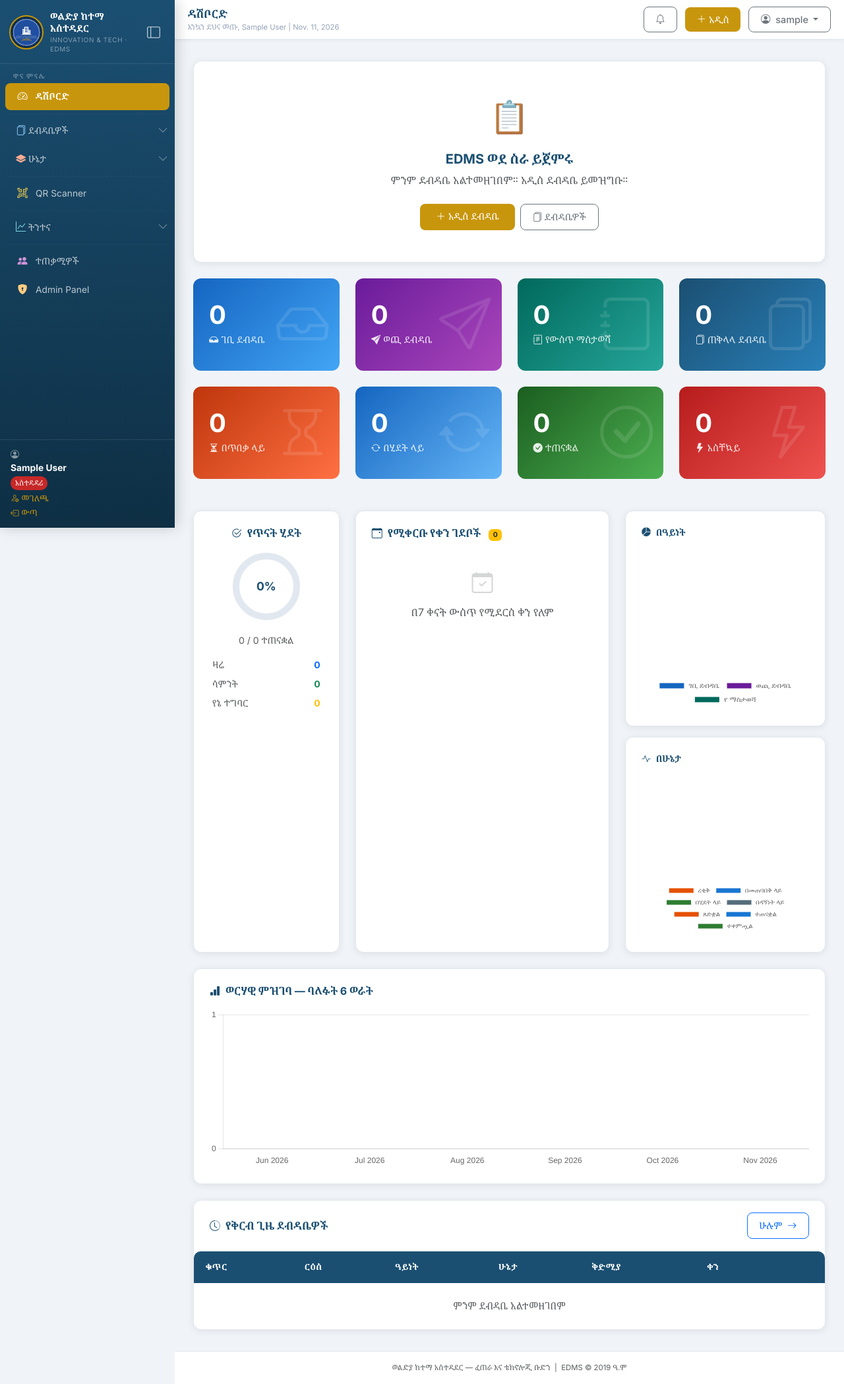
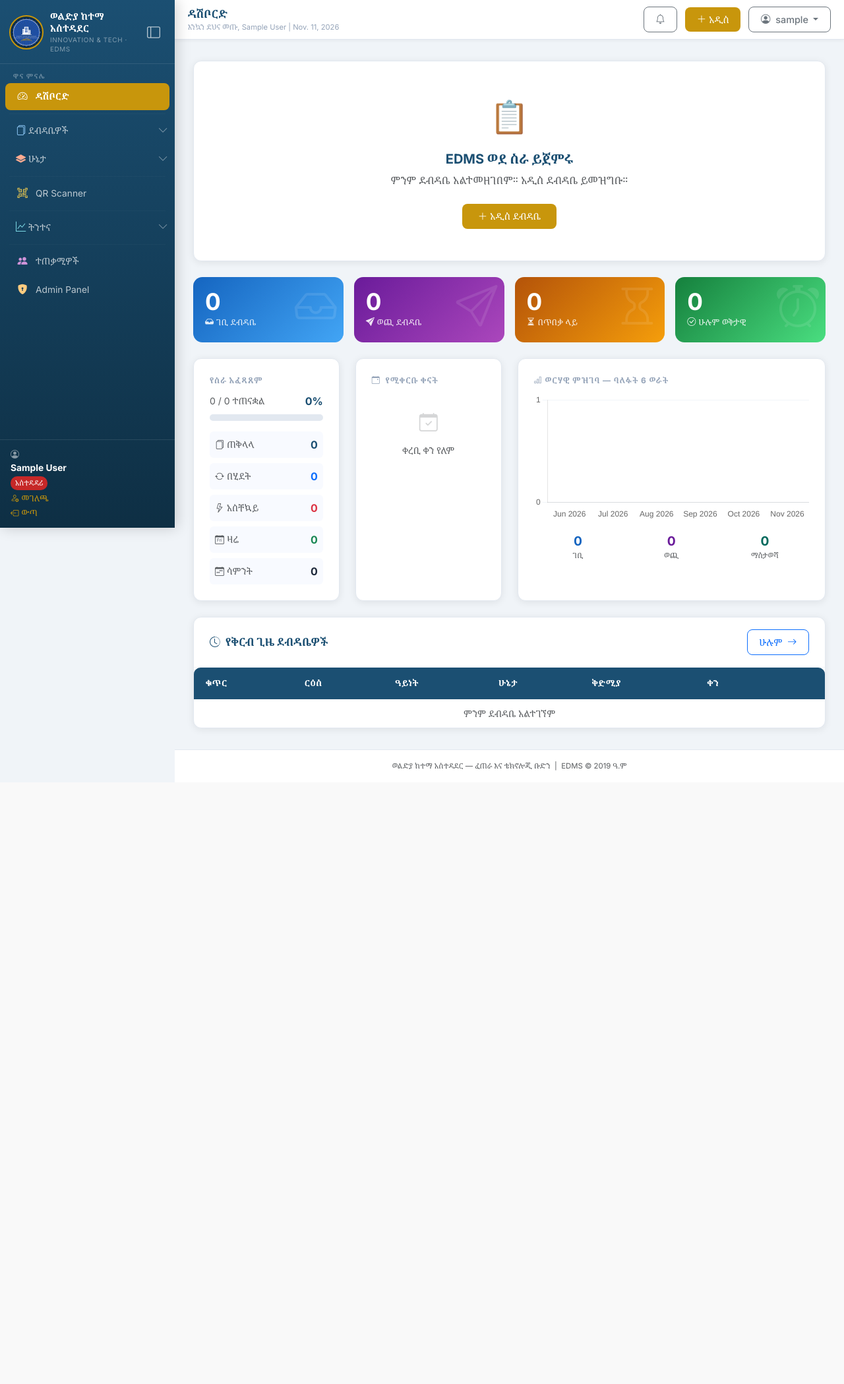
Before and after one commit to mulehaile67522-ui/woldiya_edms, a Django app: page / in a window 1280 px wide. Shown: the whole page at 66% size. After the commit the page ends 1168 px from the top, so only its background shows below. Run offline with Django 5.2, Linux system fonts and the light colour scheme; the visitor is signed in with stand-in values (Sample User, id 1); data comes from the database, SQL or seed files in the repository; data that the repository does not hold is empty.

Commit message:
Redesign dashboard - simple smart clean linear progress

```diff
--- a/templates/documents/dashboard.html
+++ b/templates/documents/dashboard.html
@@ -6,20 +6,34 @@
 
 {% block extra_css %}
 <style>
-  .g-incoming { background:linear-gradient(135deg,#1565c0,#42a5f5); }
-  .g-outgoing { background:linear-gradient(135deg,#6a1b9a,#ab47bc); }
-  .g-internal { background:linear-gradient(135deg,#00695c,#26a69a); }
-  .g-total    { background:linear-gradient(135deg,#1b4f72,#2980b9); }
-  .g-pending  { background:linear-gradient(135deg,#bf360c,#ff7043); }
-  .g-progress { background:linear-gradient(135deg,#1565c0,#64b5f6); }
-  .g-done     { background:linear-gradient(135deg,#1b5e20,#4caf50); }
-  .g-urgent   { background:linear-gradient(135deg,#b71c1c,#ef5350); }
-  .deadline-item { border-left:3px solid var(--brand-gold); padding:8px 12px; background:#fffbf0; border-radius:0 8px 8px 0; margin-bottom:8px; }
-  .deadline-item.critical { border-left-color:#dc2626; background:#fff5f5; }
-  .deadline-item.today    { border-left-color:#d97706; background:#fffbeb; }
-  .days-badge { font-size:.7rem; font-weight:700; padding:2px 8px; border-radius:20px; }
-  .progress-ring-wrap { position:relative; display:inline-flex; align-items:center; justify-content:center; }
-  .progress-ring-wrap span { position:absolute; font-size:1.1rem; font-weight:800; color:var(--brand); }
+  /* KPI Cards */
+  .kpi-card {
+    border-radius: 14px; padding: 20px 18px;
+    color: #fff; position: relative; overflow: hidden;
+    transition: transform .18s, box-shadow .18s;
+    cursor: default;
+  }
+  .kpi-card:hover { transform: translateY(-3px); box-shadow: 0 8px 24px rgba(0,0,0,.18); }
+  .kpi-card .num { font-size: 2.2rem; font-weight: 900; line-height: 1; }
+  .kpi-card .lbl { font-size: .82rem; opacity: .88; margin-top: 4px; }
+  .kpi-card .ico { position: absolute; right: 10px; bottom: 6px; font-size: 4rem; opacity: .10; }
+
+  /* Progress bar */
+  .prog-wrap { background: #e2e8f0; border-radius: 20px; height: 10px; overflow: hidden; }
+  .prog-fill  { height: 100%; border-radius: 20px; background: linear-gradient(90deg,#1b4f72,#2980b9); transition: width .6s ease; }
+
+  /* Deadline items */
+  .dl-item { border-left: 4px solid var(--brand-gold); border-radius: 0 10px 10px 0;
+             background: #fffbf0; padding: 10px 14px; margin-bottom: 8px; }
+  .dl-item.overdue { border-left-color: #dc2626; background: #fff5f5; }
+  .dl-item.today   { border-left-color: #d97706; background: #fffbeb; }
+
+  /* Recent table */
+  .rt td { padding: 11px 14px !important; font-size: .88rem !important; }
+
+  /* Section title */
+  .st { font-size: .75rem; font-weight: 700; letter-spacing: .9px;
+        text-transform: uppercase; color: #94a3b8; margin-bottom: 10px; }
 </style>
 {% endblock %}
 
@@ -28,11 +42,8 @@
 {% if overdue > 0 %}
 <div class="alert alert-danger d-flex gap-3 align-items-center mb-4 no-print">
   <i class="bi bi-alarm-fill fs-4 flex-shrink-0"></i>
-  <div><strong>ማስጠንቀቂያ!</strong>
-    <a href="{% url 'overdue_documents' %}" class="alert-link fw-bold">{{ overdue }} ደብዳቤ</a>
-    ጊዜው አልፏቸዋል — ወዲያውኑ እርምጃ ይውሰዱ።
-  </div>
-  <a href="{% url 'overdue_documents' %}" class="btn btn-sm btn-danger ms-auto no-print">ይመልከቱ <i class="bi bi-arrow-right ms-1"></i></a>
+  <div><strong>{{ overdue }} ደብዳቤ ጊዜ አልፏቸዋል!</strong> — ወዲያውኑ ክትትል ያስፈልጋቸዋል።</div>
+  <a href="{% url 'overdue_documents' %}" class="btn btn-sm btn-danger ms-auto no-print">ይመልከቱ</a>
 </div>
 {% endif %}
 
@@ -40,189 +51,193 @@
 <div class="page-card p-5 text-center mb-4">
   <div style="font-size:3rem;" class="mb-3">📋</div>
   <h5 class="fw-bold mb-2" style="color:var(--brand);">EDMS ወደ ስራ ይጀምሩ</h5>
-  <p class="text-muted mb-4 mx-auto" style="max-width:480px;">ምንም ደብዳቤ አልተመዘገበም። አዲስ ደብዳቤ ይመዝግቡ።</p>
-  <div class="d-flex gap-2 justify-content-center flex-wrap no-print">
-    {% if user_can_edit %}
-    <a href="{% url 'document_create' %}" class="btn btn-gold px-4"><i class="bi bi-plus-lg me-1"></i>አዲስ ደብዳቤ</a>
+  <p class="text-muted mb-4">ምንም ደብዳቤ አልተመዘገበም። አዲስ ደብዳቤ ይመዝግቡ።</p>
+  {% if user_can_create %}
+  <a href="{% url 'document_create' %}" class="btn btn-gold px-4">
+    <i class="bi bi-plus-lg me-1"></i>አዲስ ደብዳቤ
+  </a>
   {% endif %}
-    <a href="{% url 'document_list' %}" class="btn btn-outline-secondary"><i class="bi bi-files me-1"></i>ደብዳቤዎች</a>
-  </div>
 </div>
 {% endif %}
 
-<!-- ── Stat Cards Row 1 ── -->
-<div class="row g-4 mb-4">
+<!-- ── Row 1: 4 KPI cards ── -->
+<div class="row g-3 mb-4">
   <div class="col-6 col-md-3">
     <a href="{% url 'document_list' %}?doc_type=INCOMING" class="text-decoration-none">
-      <div class="stat-card g-incoming"><div class="s-val">{{ incoming }}</div><div class="s-lbl"><i class="bi bi-inbox-fill me-1"></i>ገቢ ደብዳቤ</div><div class="bg-icon"><i class="bi bi-inbox"></i></div></div>
+      <div class="kpi-card" style="background:linear-gradient(135deg,#1565c0,#42a5f5);">
+        <div class="num">{{ incoming }}</div>
+        <div class="lbl"><i class="bi bi-inbox-fill me-1"></i>ገቢ ደብዳቤ</div>
+        <div class="ico"><i class="bi bi-inbox"></i></div>
+      </div>
     </a>
   </div>
   <div class="col-6 col-md-3">
     <a href="{% url 'document_list' %}?doc_type=OUTGOING" class="text-decoration-none">
-      <div class="stat-card g-outgoing"><div class="s-val">{{ outgoing }}</div><div class="s-lbl"><i class="bi bi-send-fill me-1"></i>ወጪ ደብዳቤ</div><div class="bg-icon"><i class="bi bi-send"></i></div></div>
+      <div class="kpi-card" style="background:linear-gradient(135deg,#6a1b9a,#ab47bc);">
+        <div class="num">{{ outgoing }}</div>
+        <div class="lbl"><i class="bi bi-send-fill me-1"></i>ወጪ ደብዳቤ</div>
+        <div class="ico"><i class="bi bi-send"></i></div>
+      </div>
     </a>
   </div>
   <div class="col-6 col-md-3">
-    <a href="{% url 'document_list' %}?doc_type=INTERNAL" class="text-decoration-none">
-      <div class="stat-card g-internal"><div class="s-val">{{ internal }}</div><div class="s-lbl"><i class="bi bi-journal-text me-1"></i>የውስጥ ማስታወሻ</div><div class="bg-icon"><i class="bi bi-journal"></i></div></div>
+    <a href="{% url 'document_list' %}?status=PENDING" class="text-decoration-none">
+      <div class="kpi-card" style="background:linear-gradient(135deg,#b45309,#f59e0b);">
+        <div class="num">{{ pending }}</div>
+        <div class="lbl"><i class="bi bi-hourglass-split me-1"></i>በጥበቃ ላይ</div>
+        <div class="ico"><i class="bi bi-hourglass"></i></div>
+      </div>
     </a>
   </div>
   <div class="col-6 col-md-3">
-    <a href="{% url 'document_list' %}" class="text-decoration-none">
-      <div class="stat-card g-total"><div class="s-val">{{ total }}</div><div class="s-lbl"><i class="bi bi-files me-1"></i>ጠቅላላ ደብዳቤ</div><div class="bg-icon"><i class="bi bi-files"></i></div></div>
+    <a href="{% url 'overdue_documents' %}" class="text-decoration-none">
+      <div class="kpi-card" style="background:linear-gradient(135deg,{% if overdue > 0 %}#b91c1c,#f87171{% else %}#15803d,#4ade80{% endif %});">
+        <div class="num">{{ overdue }}</div>
+        <div class="lbl">
+          {% if overdue > 0 %}<i class="bi bi-alarm-fill me-1"></i>ጊዜ ያለፋቸው
+          {% else %}<i class="bi bi-check-circle me-1"></i>ሁሉም ወቅታዊ{% endif %}
+        </div>
+        <div class="ico"><i class="bi bi-alarm"></i></div>
+      </div>
     </a>
   </div>
 </div>
 
-<!-- ── Stat Cards Row 2 ── -->
-<div class="row g-4 mb-5">
-  <div class="col-6 col-md-3">
-    <a href="{% url 'document_list' %}?status=PENDING" class="text-decoration-none">
-      <div class="stat-card g-pending"><div class="s-val">{{ pending }}</div><div class="s-lbl"><i class="bi bi-hourglass-split me-1"></i>በጥበቃ ላይ</div><div class="bg-icon"><i class="bi bi-hourglass"></i></div></div>
-    </a>
+<!-- ── Row 2: Progress + Deadlines + Chart ── -->
+<div class="row g-4 mb-4">
+
+  <!-- Progress + mini stats -->
+  <div class="col-md-4 col-lg-3">
+    <div class="page-card p-4 h-100">
+      <div class="st">የስራ አፈጻጸም</div>
+
+      <!-- Linear progress bar -->
+      <div class="mb-3">
+        <div class="d-flex justify-content-between align-items-center mb-2">
+          <span class="small text-muted">{{ completed }} / {{ total }} ተጠናቋል</span>
+          <span class="fw-bold" style="color:var(--brand);">{{ completion_pct }}%</span>
         </div>
-  <div class="col-6 col-md-3">
-    <a href="{% url 'document_list' %}?status=IN_PROGRESS" class="text-decoration-none">
-      <div class="stat-card g-progress"><div class="s-val">{{ in_progress }}</div><div class="s-lbl"><i class="bi bi-arrow-repeat me-1"></i>በሂደት ላይ</div><div class="bg-icon"><i class="bi bi-arrow-repeat"></i></div></div>
-    </a>
-  </div>
-  <div class="col-6 col-md-3">
-    <a href="{% url 'document_list' %}?status=COMPLETED" class="text-decoration-none">
-      <div class="stat-card g-done"><div class="s-val">{{ completed }}</div><div class="s-lbl"><i class="bi bi-check-circle-fill me-1"></i>ተጠናቋል</div><div class="bg-icon"><i class="bi bi-check-circle"></i></div></div>
-    </a>
-  </div>
-  <div class="col-6 col-md-3">
-    <a href="{% url 'document_list' %}?priority=URGENT" class="text-decoration-none">
-      <div class="stat-card g-urgent"><div class="s-val">{{ urgent }}</div><div class="s-lbl"><i class="bi bi-lightning-fill me-1"></i>አስቸኳይ</div><div class="bg-icon"><i class="bi bi-lightning"></i></div></div>
-    </a>
+        <div class="prog-wrap">
+          <div class="prog-fill" style="width:{{ completion_pct }}%;"></div>
         </div>
       </div>
 
-<!-- ── Progress + Today/Week/My + Deadlines ── -->
-<div class="row g-4 mb-4">
-
-  <!-- Completion progress ring -->
-  <div class="col-md-4 col-lg-3">
-    <div class="page-card p-4 h-100 text-center">
-      <h6 class="fw-bold mb-3" style="color:var(--brand);">
-        <i class="bi bi-check2-circle me-2"></i>የጥናት ሂደት
-      </h6>
-      <div class="progress-ring-wrap mb-3">
-        <svg width="110" height="110" viewBox="0 0 110 110">
-          <circle cx="55" cy="55" r="46" fill="none" stroke="#e2e8f0" stroke-width="10"/>
-          <circle cx="55" cy="55" r="46" fill="none" stroke="#2e7d32" stroke-width="10"
-                  stroke-dasharray="289"
-                  stroke-dashoffset="{{ completion_pct|default:0|add:0 }}"
-                  id="progressRing"
-                  stroke-linecap="round"
-                  transform="rotate(-90 55 55)"/>
-        </svg>
-        <span id="progressPct">{{ completion_pct }}%</span>
+      <!-- Status pills -->
+      <div class="d-flex flex-column gap-2 mt-3">
+        <div class="d-flex justify-content-between align-items-center p-2 rounded" style="background:#f8faff;">
+          <span class="small text-muted"><i class="bi bi-files me-1"></i>ጠቅላላ</span>
+          <strong style="color:var(--brand);">{{ total }}</strong>
         </div>
-      <div class="text-muted small">{{ completed }} / {{ total }} ተጠናቋል</div>
-      <div class="mt-3 d-flex gap-2 flex-column">
-        <div class="d-flex justify-content-between small px-1">
-          <span class="text-muted">ዛሬ</span><strong class="text-primary">{{ today_docs }}</strong>
+        <div class="d-flex justify-content-between align-items-center p-2 rounded" style="background:#f8faff;">
+          <span class="small text-muted"><i class="bi bi-arrow-repeat me-1"></i>በሂደት</span>
+          <strong class="text-primary">{{ in_progress }}</strong>
         </div>
-        <div class="d-flex justify-content-between small px-1">
-          <span class="text-muted">ሳምንት</span><strong class="text-success">{{ week_docs }}</strong>
+        <div class="d-flex justify-content-between align-items-center p-2 rounded" style="background:#f8faff;">
+          <span class="small text-muted"><i class="bi bi-lightning me-1"></i>አስቸኳይ</span>
+          <strong class="text-danger">{{ urgent }}</strong>
         </div>
-        <div class="d-flex justify-content-between small px-1">
-          <span class="text-muted">የኔ ተግባር</span><strong class="text-warning">{{ my_docs }}</strong>
+        <div class="d-flex justify-content-between align-items-center p-2 rounded" style="background:#f8faff;">
+          <span class="small text-muted"><i class="bi bi-calendar-day me-1"></i>ዛሬ</span>
+          <strong class="text-success">{{ today_docs }}</strong>
+        </div>
+        <div class="d-flex justify-content-between align-items-center p-2 rounded" style="background:#f8faff;">
+          <span class="small text-muted"><i class="bi bi-calendar-week me-1"></i>ሳምንት</span>
+          <strong>{{ week_docs }}</strong>
         </div>
       </div>
     </div>
   </div>
 
-  <!-- Upcoming deadlines -->
-  <div class="col-md-8 col-lg-5">
+  <!-- Deadlines panel -->
+  <div class="col-md-4 col-lg-3">
     <div class="page-card p-4 h-100">
-      <h6 class="fw-bold mb-3" style="color:var(--brand);">
-        <i class="bi bi-calendar-event me-2"></i>የሚቀርቡ የቀን ገደቦች
-        <span class="badge bg-warning text-dark ms-2" style="font-size:.65rem;">{{ deadline_soon|length }}</span>
-      </h6>
+      <div class="st">
+        <i class="bi bi-calendar-event me-1"></i>
+        የሚቀርቡ ቀናት
+        {% if deadline_soon %}<span class="badge bg-warning text-dark ms-1">{{ deadline_soon|length }}</span>{% endif %}
+      </div>
       {% for doc in deadline_soon %}
-        {% with days=doc.due_date|timeuntil %}
-        <div class="deadline-item {% if doc.due_date == today %}today{% elif doc.due_date < today %}critical{% endif %}">
-          <div class="d-flex justify-content-between align-items-start gap-2">
-            <div style="min-width:0;">
-              <a href="{% url 'document_detail' doc.pk %}" class="text-decoration-none fw-semibold text-dark" style="font-size:.86rem;">
-                {{ doc.title|truncatechars:40 }}
+      <div class="dl-item {% if doc.due_date == today %}today{% endif %}">
+        <a href="{% url 'document_detail' doc.pk %}" class="text-decoration-none">
+          <div class="fw-medium text-dark" style="font-size:.82rem;">{{ doc.title|truncatechars:30 }}</div>
         </a>
-              <div class="text-muted" style="font-size:.75rem;">{{ doc.reference_number }}</div>
-            </div>
-            <div class="flex-shrink-0 text-end">
-              <div class="days-badge {% if doc.due_date == today %}bg-warning text-dark{% elif doc.due_date < today %}bg-danger text-white{% else %}bg-info text-white{% endif %}">
+        <div class="d-flex justify-content-between mt-1">
+          <code class="text-primary" style="font-size:.72rem;">{{ doc.reference_number }}</code>
+          <span class="badge {% if doc.due_date == today %}bg-warning text-dark{% else %}bg-info{% endif %}" style="font-size:.62rem;">
             {{ doc.due_date }}
-              </div>
-              <div class="text-muted mt-1" style="font-size:.7rem;">{{ doc.get_status_display }}</div>
+          </span>
         </div>
       </div>
-        </div>
-        {% endwith %}
       {% empty %}
       <div class="text-center text-muted py-4">
-          <i class="bi bi-calendar-check fs-2 d-block mb-2 opacity-25"></i>
-          በ7 ቀናት ውስጥ የሚደርስ ቀን የለም
+        <i class="bi bi-calendar-check fs-3 d-block mb-2 opacity-25"></i>
+        <small>ቀረቢ ቀን የለም</small>
       </div>
       {% endfor %}
       {% if overdue > 0 %}
-      <a href="{% url 'overdue_documents' %}" class="btn btn-sm btn-outline-danger w-100 mt-2">
-        <i class="bi bi-alarm me-1"></i>{{ overdue }} ጊዜ ያለፋቸው ይመልከቱ
+      <a href="{% url 'overdue_documents' %}" class="btn btn-sm btn-outline-danger w-100 mt-2 no-print">
+        <i class="bi bi-alarm me-1"></i>{{ overdue }} ዘግይቷ
       </a>
       {% endif %}
     </div>
   </div>
 
-  <!-- Charts: type + status -->
-  <div class="col-lg-4">
-    <div class="page-card p-4 mb-3">
-      <h6 class="fw-bold mb-2" style="color:var(--brand);font-size:.85rem;">
-        <i class="bi bi-pie-chart-fill me-2"></i>በዓይነት
-      </h6>
-      <canvas id="typeChart" height="150"></canvas>
+  <!-- Monthly chart -->
+  <div class="col-md-4 col-lg-6">
+    <div class="page-card p-4 h-100">
+      <div class="st"><i class="bi bi-bar-chart me-1"></i>ወርሃዊ ምዝገባ — ባለፉት 6 ወራት</div>
+      <canvas id="monthlyChart" height="140"></canvas>
+      <!-- Doc type row -->
+      <div class="row g-2 mt-2 text-center">
+        <div class="col-4">
+          <div class="fw-bold" style="font-size:1.2rem;color:#1565c0;">{{ incoming }}</div>
+          <div class="text-muted" style="font-size:.72rem;">ገቢ</div>
         </div>
-    <div class="page-card p-4">
-      <h6 class="fw-bold mb-2" style="color:var(--brand);font-size:.85rem;">
-        <i class="bi bi-activity me-2"></i>በሁኔታ
-      </h6>
-      <canvas id="statusChart" height="150"></canvas>
+        <div class="col-4">
+          <div class="fw-bold" style="font-size:1.2rem;color:#6a1b9a;">{{ outgoing }}</div>
+          <div class="text-muted" style="font-size:.72rem;">ወጪ</div>
+        </div>
+        <div class="col-4">
+          <div class="fw-bold" style="font-size:1.2rem;color:#00695c;">{{ internal }}</div>
+          <div class="text-muted" style="font-size:.72rem;">ማስታወሻ</div>
+        </div>
+      </div>
     </div>
   </div>
 </div>
 
-<!-- ── Monthly bar chart ── -->
-<div class="page-card p-4 mb-4">
-  <h6 class="fw-bold mb-3" style="color:var(--brand);">
-    <i class="bi bi-bar-chart-fill me-2"></i>ወርሃዊ ምዝገባ — ባለፉት 6 ወራት
-  </h6>
-  <canvas id="monthlyChart" height="80"></canvas>
-</div>
-
-<!-- ── Recent Documents ── -->
+<!-- ── Row 3: Recent documents ── -->
 <div class="page-card">
   <div class="card-head">
     <h6><i class="bi bi-clock-history me-2"></i>የቅርብ ጊዜ ደብዳቤዎች</h6>
-    <a href="{% url 'document_list' %}" class="btn btn-sm btn-outline-primary">ሁሉም <i class="bi bi-arrow-right ms-1"></i></a>
+    <a href="{% url 'document_list' %}" class="btn btn-sm btn-outline-primary no-print">
+      ሁሉም <i class="bi bi-arrow-right ms-1"></i>
+    </a>
   </div>
   <div class="table-responsive">
-    <table class="edms-table">
+    <table class="edms-table rt">
       <thead>
-        <tr><th>ቁጥር</th><th>ርዕስ</th><th>ዓይነት</th><th>ሁኔታ</th><th>ቅድሚያ</th><th>ቀን</th><th></th></tr>
+        <tr><th>ቁጥር</th><th>ርዕስ</th><th>ዓይነት</th><th>ሁኔታ</th><th>ቅድሚያ</th><th>ቀን</th><th class="no-print"></th></tr>
       </thead>
       <tbody>
         {% for doc in recent_docs %}
         <tr>
-          <td><code class="text-primary fw-semibold">{{ doc.reference_number }}</code></td>
-          <td style="max-width:190px;" class="text-truncate" title="{{ doc.title }}">{{ doc.title }}</td>
+          <td><a href="{% url 'document_detail' doc.pk %}" class="text-decoration-none">
+            <code class="text-primary fw-bold" style="font-size:.8rem;">{{ doc.reference_number }}</code>
+          </a></td>
+          <td style="max-width:180px;" class="text-truncate fw-medium">{{ doc.title }}</td>
           <td><span class="eb eb-{{ doc.doc_type }}">{{ doc.get_doc_type_display }}</span></td>
           <td><span class="eb eb-{{ doc.status }}">{{ doc.get_status_display }}</span></td>
           <td><span class="eb eb-{{ doc.priority }}">{{ doc.get_priority_display }}</span></td>
-          <td class="text-muted" style="font-size:.78rem;">{{ doc.created_at|date:"d/m/Y" }}</td>
-          <td><a href="{% url 'document_detail' doc.pk %}" class="btn btn-sm btn-outline-primary py-0 px-2"><i class="bi bi-eye"></i></a></td>
+          <td class="text-muted" style="font-size:.8rem;white-space:nowrap;">{{ doc.created_at|date:"d/m/Y" }}</td>
+          <td class="no-print">
+            <a href="{% url 'document_detail' doc.pk %}" class="btn btn-sm btn-outline-primary py-0 px-2">
+              <i class="bi bi-eye"></i>
+            </a>
+          </td>
         </tr>
         {% empty %}
-        <tr><td colspan="7" class="text-center text-muted py-4">ምንም ደብዳቤ አልተመዘገበም</td></tr>
+        <tr><td colspan="7" class="text-center text-muted py-4">ምንም ደብዳቤ አልተገኘም</td></tr>
         {% endfor %}
       </tbody>
     </table>
@@ -234,44 +249,26 @@
 {% block extra_js %}
 <script src="https://cdn.jsdelivr.net/npm/chart.js@4.4.3/dist/chart.umd.min.js"></script>
 <script>
-// Progress ring
-const pct = {{ completion_pct }};
-const circ = 2 * Math.PI * 46;
-document.getElementById('progressRing').style.strokeDashoffset = circ * (1 - pct / 100);
-
-// Monthly bar chart
 new Chart(document.getElementById('monthlyChart'), {
   type: 'bar',
   data: {
     labels: {{ chart_labels|safe }},
-    datasets: [{ label: 'ደብዳቤዎች', data: {{ chart_data|safe }},
-      backgroundColor: 'rgba(27,79,114,.75)', borderColor:'#1b4f72',
-      borderWidth:1, borderRadius:6 }]
+    datasets: [{
+      label: 'ደብዳቤ',
+      data: {{ chart_data|safe }},
+      backgroundColor: 'rgba(27,79,114,.72)',
+      borderRadius: 6,
+      borderSkipped: false,
+    }]
   },
-  options: { responsive:true, plugins:{legend:{display:false}},
-    scales:{ y:{beginAtZero:true,ticks:{precision:0}}, x:{grid:{display:false}} } }
-});
-
-// Type doughnut
-new Chart(document.getElementById('typeChart'), {
-  type: 'doughnut',
-  data: { labels: {{ type_labels|safe }},
-    datasets:[{ data: {{ type_values|safe }},
-      backgroundColor:['#1565c0','#6a1b9a','#00695c'],
-      borderWidth:3, borderColor:'#fff' }] },
-  options:{ responsive:true, cutout:'65%',
-    plugins:{ legend:{ position:'bottom', labels:{ padding:10, font:{size:11} } } } }
-});
-
-// Status doughnut
-new Chart(document.getElementById('statusChart'), {
-  type: 'doughnut',
-  data: { labels: {{ status_labels|safe }},
-    datasets:[{ data: {{ status_values|safe }},
-      backgroundColor:['#e65100','#1976d2','#2e7d32','#546e7a'],
-      borderWidth:3, borderColor:'#fff' }] },
-  options:{ responsive:true, cutout:'65%',
-    plugins:{ legend:{ position:'bottom', labels:{ padding:8, font:{size:10} } } } }
+  options: {
+    responsive: true,
+    plugins: { legend: { display: false } },
+    scales: {
+      y: { beginAtZero: true, ticks: { precision: 0 }, grid: { color: '#f1f5f9' } },
+      x: { grid: { display: false } }
+    }
+  }
 });
 </script>
 {% endblock %}
```
Lines whose indentation alone changed are shown as unchanged.
